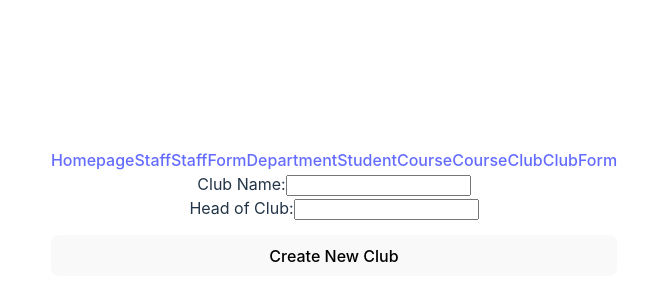
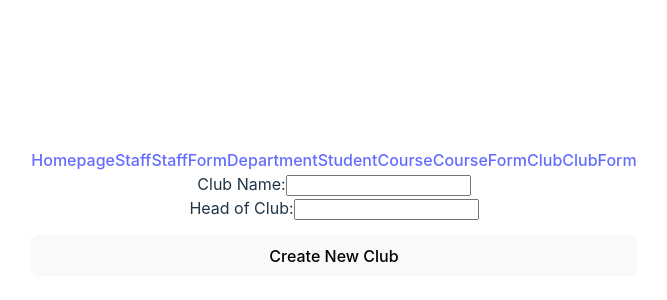
Before and after one commit to pktpaulie/SchoolSystem, a React (Vite) app: page /clubform in a window 1280 px wide. Shown: the part 188-488 px from the top of the page, without its empty margins (306-973 px from the left). Built offline with nearby package versions, Linux system fonts and the light colour scheme.

Commit message:
Update Course form links

```diff
--- a/src/components/Nav.jsx
+++ b/src/components/Nav.jsx
@@ -23,8 +23,8 @@ export default function Nav() {
       <Link to={"/staffform"}>StaffForm</Link>
       <Link to={"/department"}>Department</Link>
       <Link to={"/student"}>Student</Link>
-      <Link to={"/courseform"}>Course</Link>
       <Link to={"/course"}>Course</Link>
+      <Link to={"/courseform"}>CourseForm</Link>
       <Link to={"/club"}>Club</Link>
       <Link to={"/clubform"}>ClubForm</Link>
 
```
